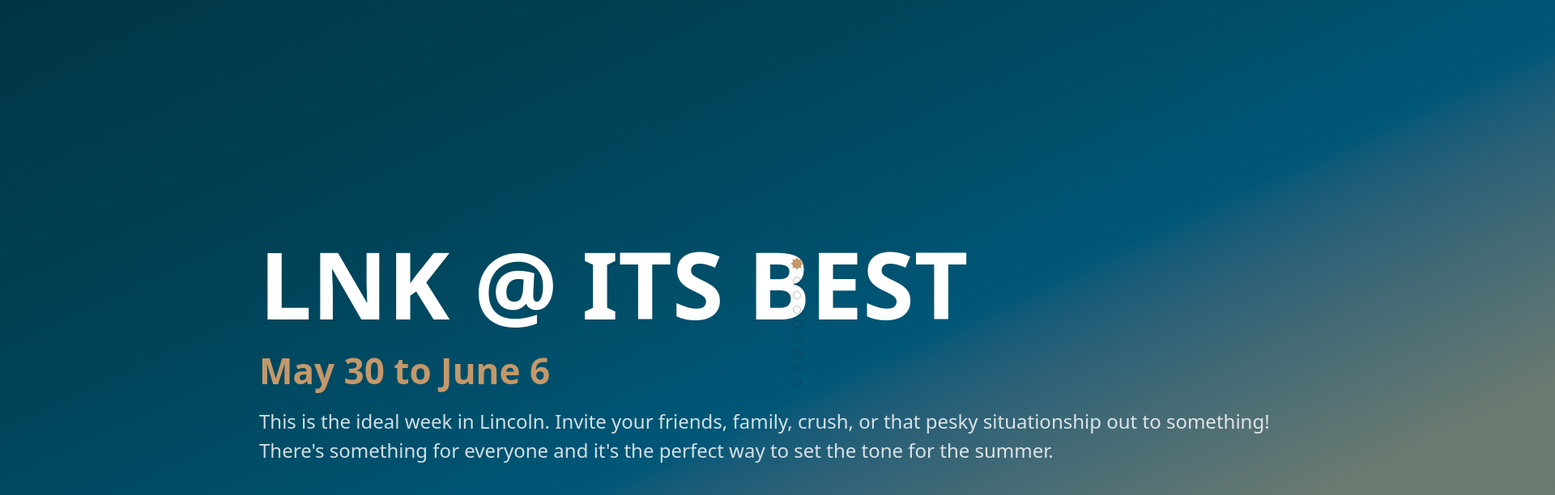
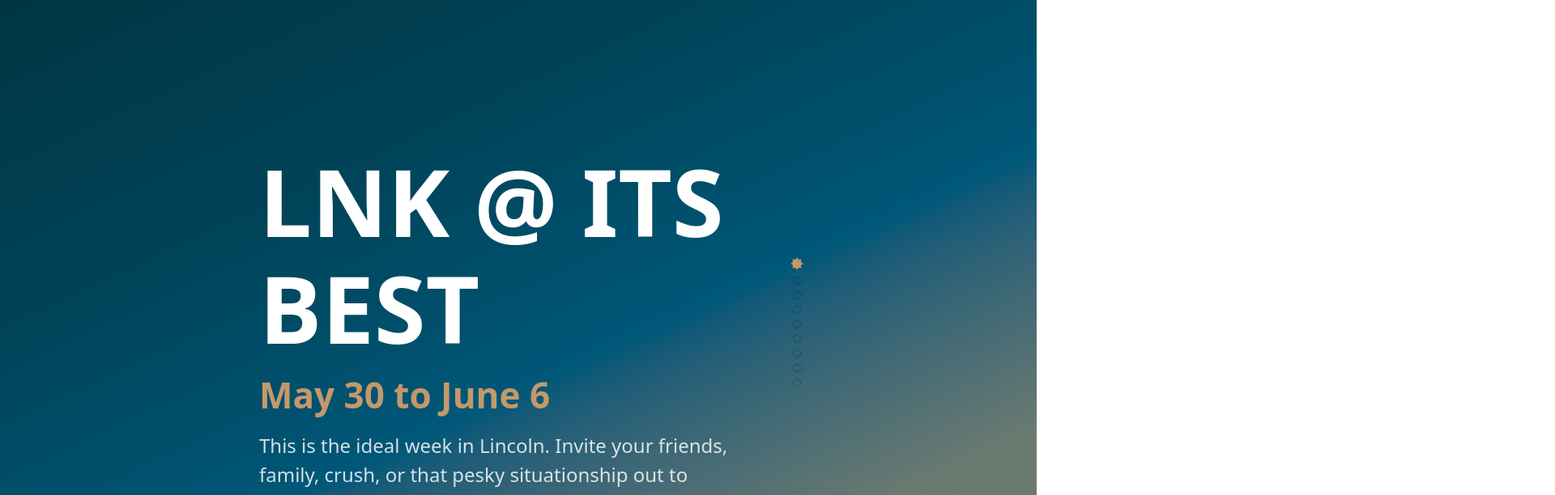
Before and after one commit to malelew/lnk-best-week, a SvelteKit app: page / in a window 1280 px wide. Shown: the part 10-622 px from the top of the page at 81% size, 1920 px wide, since content can reach past the window. Built offline with nearby package versions, Linux system fonts and the light colour scheme.

Commit message:
fix width

```diff
--- a/src/routes/+page.svelte
+++ b/src/routes/+page.svelte
@@ -94,7 +94,6 @@
     display: flex;
     flex-direction: column;
     justify-content: center;
-    width: 100dvw;
     margin-top: -2rem;
     margin-bottom: 0;
     margin-inline: calc(50% - 50dvw);
```
